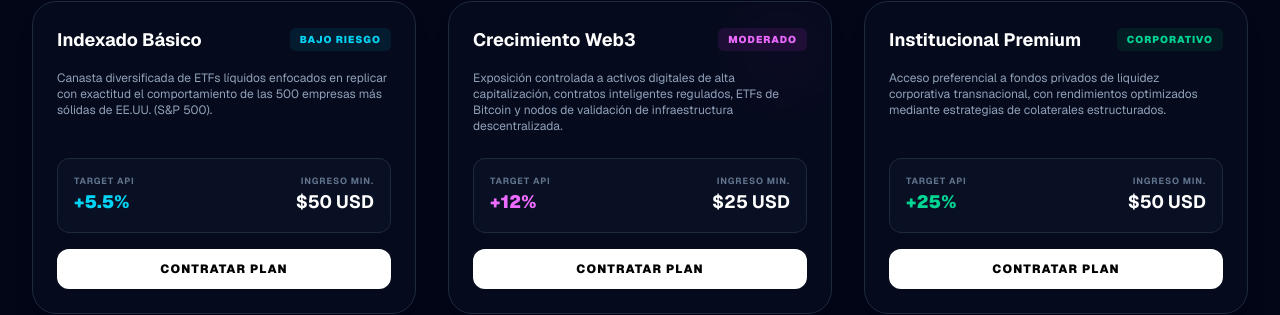
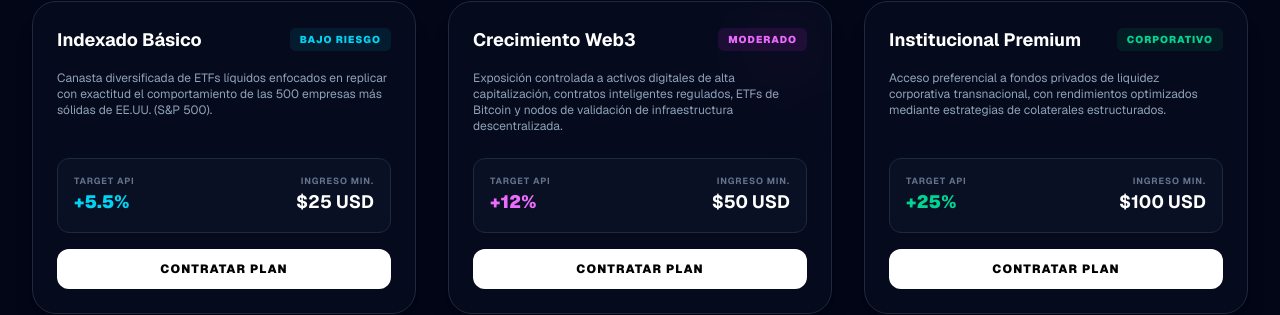
Before and after one commit to techman177/inversor_libre7, a Next.js app: page / in a window 1280 px wide. Shown: the part 1634-1949 px from the top of the page. Built offline with nearby package versions, Linux system fonts and the light colour scheme.

Commit message:
Actualizando planes de inversion a 20, 50 y 100

```diff
--- a/src/app/page.tsx
+++ b/src/app/page.tsx
@@ -178,7 +178,7 @@
             <div>
               <div className="flex justify-between items-center p-4 bg-slate-900/50 rounded-xl border border-slate-800 mb-4">
                 <div><p className="text-[9px] uppercase text-slate-500 font-bold tracking-widest">Target API</p><p className="text-lg font-black text-cyan-400">+5.5%</p></div>
-                <div className="text-right"><p className="text-[9px] uppercase text-slate-500 font-bold tracking-widest">Ingreso Min.</p><p className="text-lg font-bold text-white">$50 USD</p></div>
+                <div className="text-right"><p className="text-[9px] uppercase text-slate-500 font-bold tracking-widest">Ingreso Min.</p><p className="text-lg font-bold text-white">$25 USD</p></div>
               </div>
               <Link href="/login" className="block w-full text-center py-3 bg-white hover:bg-slate-200 text-black font-black rounded-xl uppercase text-xs tracking-widest transition-colors">Contratar Plan</Link>
             </div>
@@ -197,7 +197,7 @@
             <div>
               <div className="flex justify-between items-center p-4 bg-slate-900/50 rounded-xl border border-slate-800 mb-4">
                 <div><p className="text-[9px] uppercase text-slate-500 font-bold tracking-widest">Target API</p><p className="text-lg font-black text-fuchsia-400">+12%</p></div>
-                <div className="text-right"><p className="text-[9px] uppercase text-slate-500 font-bold tracking-widest">Ingreso Min.</p><p className="text-lg font-bold text-white">$25 USD</p></div>
+                <div className="text-right"><p className="text-[9px] uppercase text-slate-500 font-bold tracking-widest">Ingreso Min.</p><p className="text-lg font-bold text-white">$50 USD</p></div>
               </div>
               <Link href="/login" className="block w-full text-center py-3 bg-white hover:bg-slate-200 text-black font-black rounded-xl uppercase text-xs tracking-widest transition-colors">Contratar Plan</Link>
             </div>
@@ -215,7 +215,7 @@
             <div>
               <div className="flex justify-between items-center p-4 bg-slate-900/50 rounded-xl border border-slate-800 mb-4">
                 <div><p className="text-[9px] uppercase text-slate-500 font-bold tracking-widest">Target API</p><p className="text-lg font-black text-emerald-400">+25%</p></div>
-                <div className="text-right"><p className="text-[9px] uppercase text-slate-500 font-bold tracking-widest">Ingreso Min.</p><p className="text-lg font-bold text-white">$50 USD</p></div>
+                <div className="text-right"><p className="text-[9px] uppercase text-slate-500 font-bold tracking-widest">Ingreso Min.</p><p className="text-lg font-bold text-white">$100 USD</p></div>
               </div>
               <Link href="/login" className="block w-full text-center py-3 bg-white hover:bg-slate-200 text-black font-black rounded-xl uppercase text-xs tracking-widest transition-colors">Contratar Plan</Link>
             </div>
```
